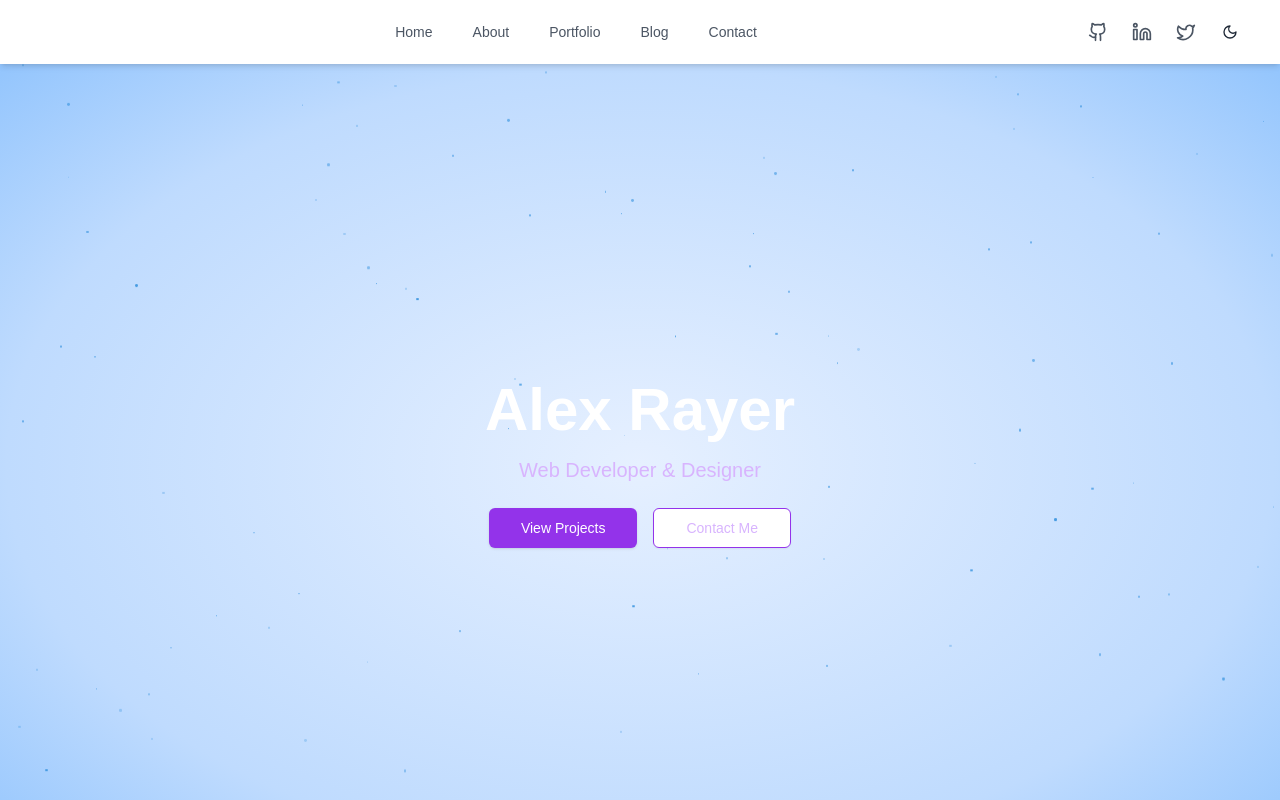
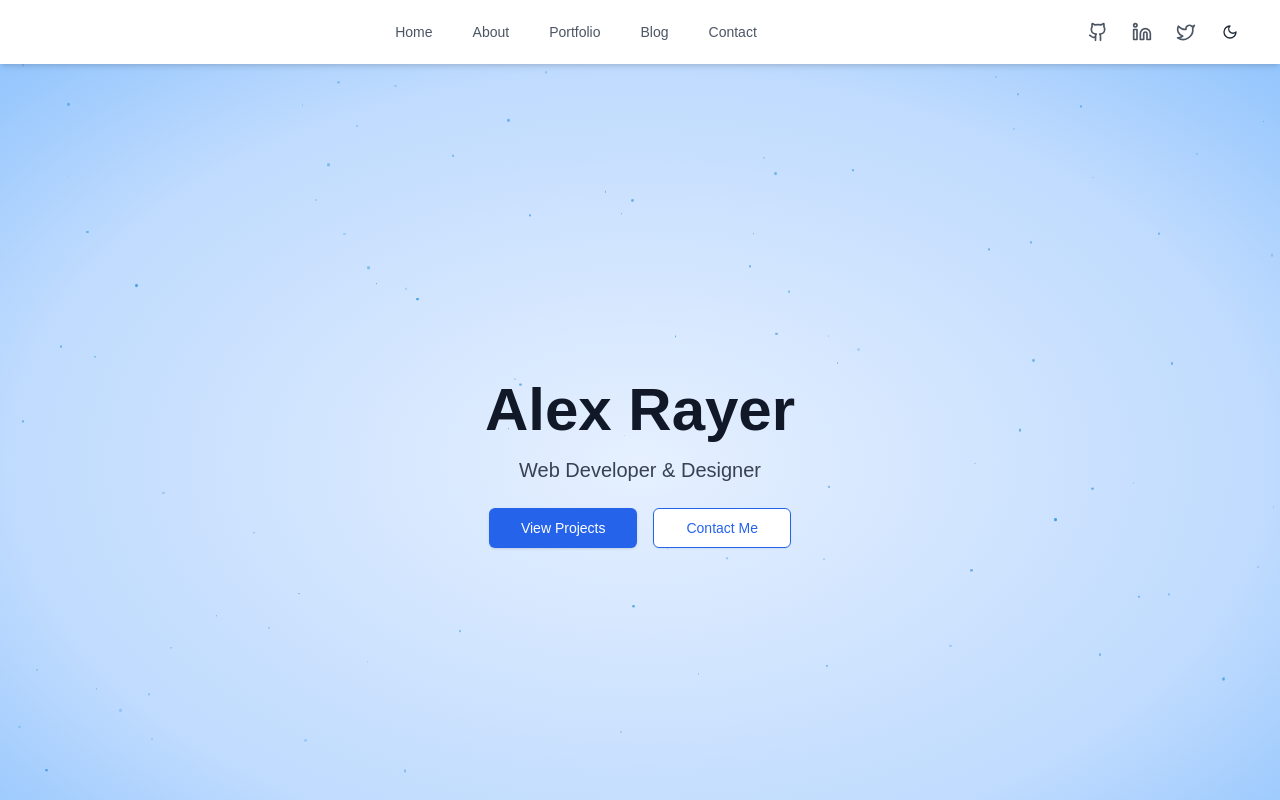
Before and after one commit to arayer143/alex-rayer-portfolio, a Next.js app: page / in a window 1280 px wide. Shown: the top 800 px of the page. Built offline with nearby package versions, Linux system fonts and the light colour scheme; no server answers; a web font is replaced by a local one.

Commit message:
updated the herosection color scheme to match the rest of the project

```diff
--- a/components/Home Page/Hero Section/ClientStarEnhancer.tsx
+++ b/components/Home Page/Hero Section/ClientStarEnhancer.tsx
@@ -1,9 +1,12 @@
 'use client'
 
 import React, { useEffect } from 'react'
+import { useTheme } from 'next-themes'
 import styles from './SpaceBackground.module.css'
 
 const ClientStarEnhancer: React.FC = () => {
+  const { theme, systemTheme } = useTheme()
+
   useEffect(() => {
     const stars = document.querySelectorAll(`.${styles.star}`)
     stars.forEach((star) => {
@@ -22,6 +25,12 @@ const ClientStarEnhancer: React.FC = () => {
     })
   }, [])
 
+  useEffect(() => {
+    const currentTheme = theme === 'system' ? systemTheme : theme
+    document.body.classList.toggle('light', currentTheme === 'light')
+    document.body.classList.toggle('dark', currentTheme === 'dark')
+  }, [theme, systemTheme])
+
   return null
 }
 
--- a/components/Home Page/Hero Section/HeroSection.tsx
+++ b/components/Home Page/Hero Section/HeroSection.tsx
@@ -1,7 +1,7 @@
 import React from 'react'
 import Link from 'next/link'
 import { Button } from "@/components/ui/button"
-import StarBackground from './SpaceBackground'
+import StarBackground from './StarBackground'
 import ClientStarEnhancer from './ClientStarEnhancer'
 
 export default function HeroSection() {
@@ -10,20 +10,28 @@ export default function HeroSection() {
       <StarBackground />
       <ClientStarEnhancer />
       <div className="relative z-10 text-center px-4">
-        <h1 className="text-4xl md:text-6xl font-bold mb-4 text-white">
+        <h1 className="text-4xl md:text-6xl font-bold mb-4 text-gray-900 dark:text-white">
           Alex Rayer
         </h1>
-        <p className="text-lg md:text-xl mb-6 text-purple-300">
+        <p className="text-lg md:text-xl mb-6 text-gray-700 dark:text-gray-300">
           Web Developer & Designer
         </p>
         <div className="space-x-4">
           <Link href="/portfolio" passHref>
-            <Button size="lg" className="bg-purple-600 hover:bg-purple-700 text-white">
+            <Button
+              size="lg"
+              className="bg-blue-600 hover:bg-blue-700 dark:bg-purple-600 dark:hover:bg-purple-700 text-white"
+            >
               View Projects
             </Button>
           </Link>
           <Link href="/contact" passHref>
-            <Button size="lg" variant="outline" className="border-purple-600 text-purple-300 hover:bg-purple-600 hover:text-white">
+            <Button
+              size="lg"
+              variant="outline"
+              className="border-blue-600 text-blue-600 hover:bg-blue-600 hover:text-white
+                         dark:border-purple-400 dark:text-purple-400 dark:hover:bg-purple-600 dark:hover:text-white"
+            >
               Contact Me
             </Button>
           </Link>
--- a/components/Home Page/Hero Section/SpaceBackground.module.css
+++ b/components/Home Page/Hero Section/SpaceBackground.module.css
@@ -1,19 +1,36 @@
 .backgroundGradient {
-    background: radial-gradient(ellipse at center, #1a202c 0%, #0d1117 70%, #000000 100%);
+  background: radial-gradient(
+    ellipse at center,
+    var(--bg-gradient-start) 0%,
+    var(--bg-gradient-mid) 70%,
+    var(--bg-gradient-end) 100%
+  );
+  transition: background 0.3s ease;
 }
 
 .star {
   position: absolute;
-    background-color: white;
+  background-color: var(--star-color);
   border-radius: 50%;
+  transition: background-color 0.3s ease;
 }
 
-  @media (prefers-color-scheme: light) {
-    .backgroundGradient {
-      background: radial-gradient(ellipse at center, #e6f0ff 0%, #bfdbfe 70%, #93c5fd 100%);
+:global(.light) .backgroundGradient {
+  --bg-gradient-start: #e6f0ff;
+  --bg-gradient-mid: #bfdbfe;
+  --bg-gradient-end: #93c5fd;
 }
 
-    .star {
-      background-color: #4299E1;
+:global(.light) .star {
+  --star-color: #4299E1;
 }
+
+:global(.dark) .backgroundGradient {
+  --bg-gradient-start: #1a202c;
+  --bg-gradient-mid: #0d1117;
+  --bg-gradient-end: #000000;
 }
+
+:global(.dark) .star {
+  --star-color: #ffffff;
+}
--- a/tailwind.config.ts
+++ b/tailwind.config.ts
@@ -53,7 +53,15 @@ const config: Config = {
           '3': 'hsl(var(--chart-3))',
           '4': 'hsl(var(--chart-4))',
           '5': 'hsl(var(--chart-5))'
-        }
+        },
+        purple: {
+          100: '#e0d7ff',
+          200: '#c3b1ff',
+          300: '#a78bfa',
+          400: '#8b5cf6',
+          700: '#6d28d9',
+          800: '#5b21b6',
+        },
       },
       borderRadius: {
         lg: 'var(--radius)',
```
Also changed, not shown: components/Home Page/Hero Section/StarBackground.tsx (renamed from components/Home Page/Hero Section/SpaceBackground.tsx). Lines whose indentation alone changed are shown as unchanged.
